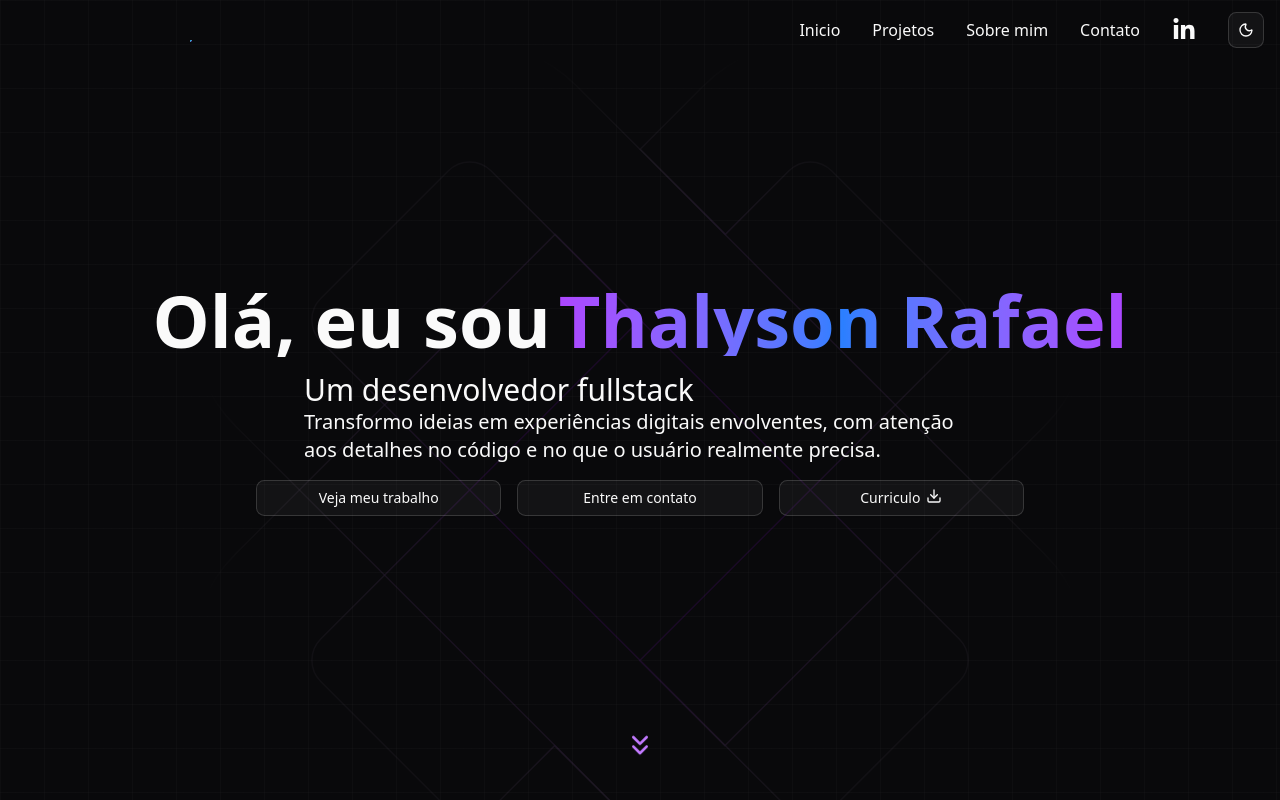
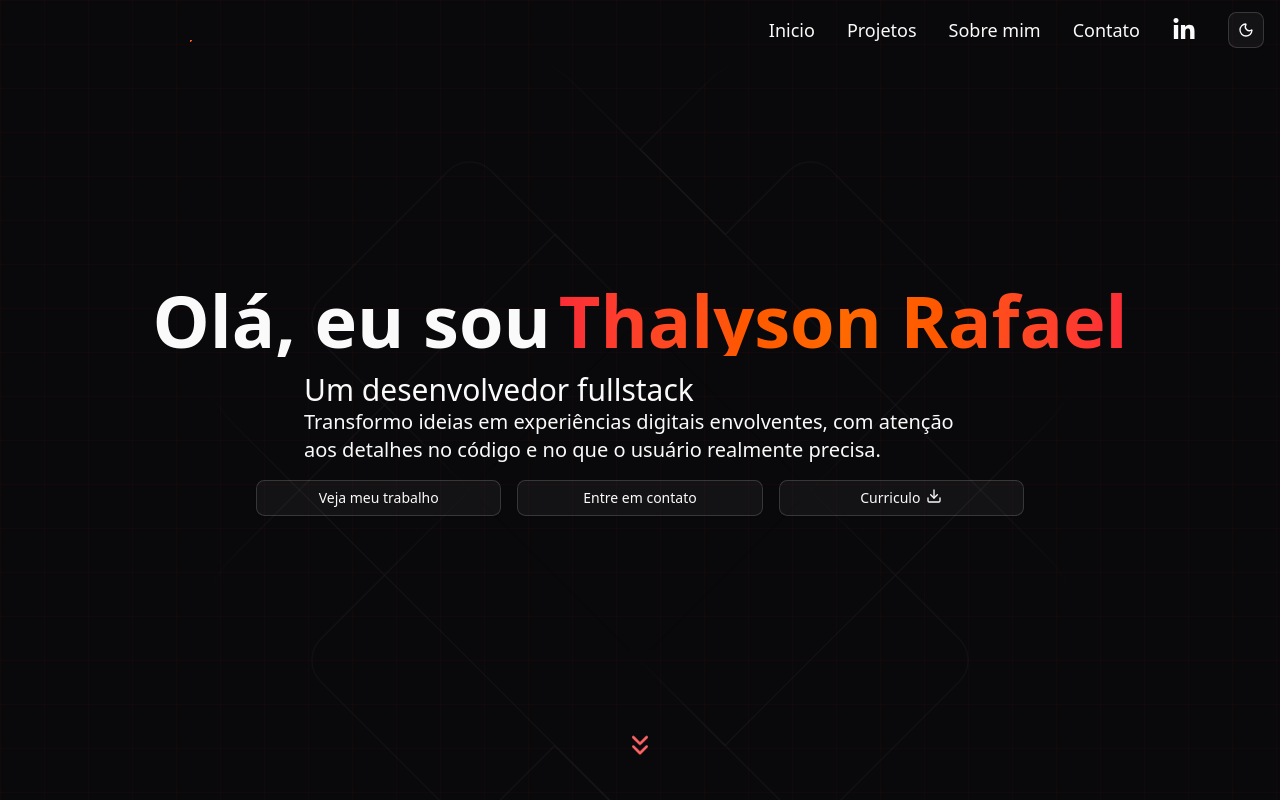
Before and after one commit to ThalysonRibeiro/my-portfolio-fullstack, a Next.js app: page / in a window 1280 px wide. Both pictures are taken after a click on the button "Inicio". Shown: the top 800 px of the page. Built offline with nearby package versions, Linux system fonts and the light colour scheme.

Commit message:
feat: update color scheme across components to enhance visual consistency

```diff
--- a/src/app/globals.css
+++ b/src/app/globals.css
@@ -51,8 +51,8 @@
   --card-foreground: oklch(0.141 0.005 285.823);
   --popover: oklch(1 0 0);
   --popover-foreground: oklch(0.141 0.005 285.823);
-  --primary: oklch(0.606 0.25 292.717);
-  --primary-foreground: oklch(0.969 0.016 293.756);
+  --primary: oklch(0.637 0.237 25.331);
+  --primary-foreground: oklch(0.971 0.013 17.38);
   --secondary: oklch(0.967 0.001 286.375);
   --secondary-foreground: oklch(0.21 0.006 285.885);
   --muted: oklch(0.967 0.001 286.375);
@@ -62,7 +62,7 @@
   --destructive: oklch(0.577 0.245 27.325);
   --border: oklch(0.92 0.004 286.32);
   --input: oklch(0.92 0.004 286.32);
-  --ring: oklch(0.606 0.25 292.717);
+  --ring: oklch(0.637 0.237 25.331);
   --chart-1: oklch(0.646 0.222 41.116);
   --chart-2: oklch(0.6 0.118 184.704);
   --chart-3: oklch(0.398 0.07 227.392);
@@ -70,12 +70,12 @@
   --chart-5: oklch(0.769 0.188 70.08);
   --sidebar: oklch(0.985 0 0);
   --sidebar-foreground: oklch(0.141 0.005 285.823);
-  --sidebar-primary: oklch(0.606 0.25 292.717);
-  --sidebar-primary-foreground: oklch(0.969 0.016 293.756);
+  --sidebar-primary: oklch(0.637 0.237 25.331);
+  --sidebar-primary-foreground: oklch(0.971 0.013 17.38);
   --sidebar-accent: oklch(0.967 0.001 286.375);
   --sidebar-accent-foreground: oklch(0.21 0.006 285.885);
   --sidebar-border: oklch(0.92 0.004 286.32);
-  --sidebar-ring: oklch(0.606 0.25 292.717);
+  --sidebar-ring: oklch(0.637 0.237 25.331);
 }
 
 .dark {
@@ -85,8 +85,8 @@
   --card-foreground: oklch(0.985 0 0);
   --popover: oklch(0.21 0.006 285.885);
   --popover-foreground: oklch(0.985 0 0);
-  --primary: oklch(0.541 0.281 293.009);
-  --primary-foreground: oklch(0.969 0.016 293.756);
+  --primary: oklch(0.637 0.237 25.331);
+  --primary-foreground: oklch(0.971 0.013 17.38);
   --secondary: oklch(0.274 0.006 286.033);
   --secondary-foreground: oklch(0.985 0 0);
   --muted: oklch(0.274 0.006 286.033);
@@ -96,7 +96,7 @@
   --destructive: oklch(0.704 0.191 22.216);
   --border: oklch(1 0 0 / 10%);
   --input: oklch(1 0 0 / 15%);
-  --ring: oklch(0.541 0.281 293.009);
+  --ring: oklch(0.637 0.237 25.331);
   --chart-1: oklch(0.488 0.243 264.376);
   --chart-2: oklch(0.696 0.17 162.48);
   --chart-3: oklch(0.769 0.188 70.08);
@@ -104,12 +104,12 @@
   --chart-5: oklch(0.645 0.246 16.439);
   --sidebar: oklch(0.21 0.006 285.885);
   --sidebar-foreground: oklch(0.985 0 0);
-  --sidebar-primary: oklch(0.541 0.281 293.009);
-  --sidebar-primary-foreground: oklch(0.969 0.016 293.756);
+  --sidebar-primary: oklch(0.637 0.237 25.331);
+  --sidebar-primary-foreground: oklch(0.971 0.013 17.38);
   --sidebar-accent: oklch(0.274 0.006 286.033);
   --sidebar-accent-foreground: oklch(0.985 0 0);
   --sidebar-border: oklch(1 0 0 / 10%);
-  --sidebar-ring: oklch(0.541 0.281 293.009);
+  --sidebar-ring: oklch(0.637 0.237 25.331);
 }
 
 
--- a/src/components/animatedBackground.tsx
+++ b/src/components/animatedBackground.tsx
@@ -32,7 +32,7 @@ export const AnimatedBackground = () => {
           transform="translate(-295.027 -193.118)"
           rx="1.07306"
           ry="1.07433"
-          fill="#945DD6"
+          fill="#ef4444"
         >
           <animateMotion dur="10s" repeatCount="indefinite" rotate="auto">
             <mpath xlinkHref="#path_2" />
@@ -84,7 +84,7 @@ export const AnimatedBackground = () => {
           rx="1.07433"
           ry="1.07306"
           transform="translate(-476.525 -363.313) rotate(90 476.525 363.313)"
-          fill="#945DD6"
+          fill="#ef4444"
         >
           <animateMotion dur="10s" repeatCount="indefinite" rotate="auto">
             <mpath xlinkHref="#path_0" />
@@ -105,7 +105,7 @@ export const AnimatedBackground = () => {
           rx="1.07433"
           ry="1.07306"
           transform="translate(-382.164 -155.029) rotate(90 382.164 155.029)"
-          fill="#945DD6"
+          fill="#ef4444"
         >
           <animateMotion
             dur="10s"
@@ -136,7 +136,7 @@ export const AnimatedBackground = () => {
           rx="1.07306"
           ry="1.07433"
           transform="translate(-333.324 -382.691) rotate(-180 333.324 382.691)"
-          fill="#945DD6"
+          fill="#ef4444"
         >
           <animateMotion
             dur="5s"
@@ -167,7 +167,7 @@ export const AnimatedBackground = () => {
           rx="1.07306"
           ry="1.07433"
           transform="translate(-165.524 -93.9596)"
-          fill="#945DD6"
+          fill="#ef4444"
         >
           <animateMotion
             dur="10s"
@@ -198,7 +198,7 @@ export const AnimatedBackground = () => {
           rx="1.07433"
           ry="1.07306"
           transform="translate(-476.525 -363.313) rotate(90 476.525 363.313)"
-          fill="#13ADC7"
+          fill="#f97316"
         >
           <animateMotion
             dur="12s"
@@ -232,7 +232,7 @@ export const AnimatedBackground = () => {
             gradientUnits="userSpaceOnUse"
             gradientTransform="translate(301 301) rotate(90) scale(300)"
           >
-            <stop offset="0.333333" stopColor="#7A0EBD" />
+            <stop offset="0.333333" stopColor="#fffff" />
             <stop offset="1" stopColor="white" stopOpacity="0" />
           </radialGradient>
           <radialGradient
@@ -243,7 +243,7 @@ export const AnimatedBackground = () => {
             gradientUnits="userSpaceOnUse"
             gradientTransform="translate(301 301) rotate(90) scale(300)"
           >
-            <stop offset="0.333333" stopColor="#7A0EBD" />
+            <stop offset="0.333333" stopColor="#fffff" />
             <stop offset="1" stopColor="white" stopOpacity="0" />
           </radialGradient>
           <radialGradient
@@ -254,7 +254,7 @@ export const AnimatedBackground = () => {
             gradientUnits="userSpaceOnUse"
             gradientTransform="translate(301 301) rotate(90) scale(300)"
           >
-            <stop offset="0.333333" stopColor="#7A0EBD" />
+            <stop offset="0.333333" stopColor="#fffff" />
             <stop offset="1" stopColor="white" stopOpacity="0" />
           </radialGradient>
           <linearGradient
@@ -265,8 +265,8 @@ export const AnimatedBackground = () => {
             y2="218.154"
             gradientUnits="userSpaceOnUse"
           >
-            <stop stopColor="#945DD6" />
-            <stop offset="1" stopColor="#945DD6" stopOpacity="0" />
+            <stop stopColor="#ef4444" />
+            <stop offset="1" stopColor="#ef4444" stopOpacity="0" />
           </linearGradient>
           <linearGradient
             id="paint4_linear"
@@ -276,8 +276,8 @@ export const AnimatedBackground = () => {
             y2="338.272"
             gradientUnits="userSpaceOnUse"
           >
-            <stop stopColor="#945DD6" />
-            <stop offset="1" stopColor="#945DD6" stopOpacity="0" />
+            <stop stopColor="#ef4444" />
+            <stop offset="1" stopColor="#ef4444" stopOpacity="0" />
           </linearGradient>
           <linearGradient
             id="paint5_linear"
@@ -287,8 +287,8 @@ export const AnimatedBackground = () => {
             y2="129.989"
             gradientUnits="userSpaceOnUse"
           >
-            <stop stopColor="#945DD6" />
-            <stop offset="1" stopColor="#945DD6" stopOpacity="0" />
+            <stop stopColor="#ef4444" />
+            <stop offset="1" stopColor="#ef4444" stopOpacity="0" />
           </linearGradient>
           <linearGradient
             id="paint6_linear"
@@ -298,8 +298,8 @@ export const AnimatedBackground = () => {
             y2="357.655"
             gradientUnits="userSpaceOnUse"
           >
-            <stop stopColor="#945DD6" />
-            <stop offset="1" stopColor="#945DD6" stopOpacity="0" />
+            <stop stopColor="#ef4444" />
+            <stop offset="1" stopColor="#ef4444" stopOpacity="0" />
           </linearGradient>
           <linearGradient
             id="paint7_linear"
@@ -309,8 +309,8 @@ export const AnimatedBackground = () => {
             y2="118.996"
             gradientUnits="userSpaceOnUse"
           >
-            <stop stopColor="#945DD6" />
-            <stop offset="1" stopColor="#945DD6" stopOpacity="0" />
+            <stop stopColor="#ef4444" />
+            <stop offset="1" stopColor="#ef4444" stopOpacity="0" />
           </linearGradient>
           <linearGradient
             id="paint8_linear"
@@ -320,8 +320,8 @@ export const AnimatedBackground = () => {
             y2="276.118"
             gradientUnits="userSpaceOnUse"
           >
-            <stop stopColor="#13ADC7" />
-            <stop offset="1" stopColor="#13ADC7" stopOpacity="0" />
+            <stop stopColor="#f97316" />
+            <stop offset="1" stopColor="#f97316" stopOpacity="0" />
           </linearGradient>
           <linearGradient
             id="paint9_linear"
@@ -331,8 +331,8 @@ export const AnimatedBackground = () => {
             y2="291.454"
             gradientUnits="userSpaceOnUse"
           >
-            <stop stopColor="#13ADC7" />
-            <stop offset="1" stopColor="#13ADC7" stopOpacity="0" />
+            <stop stopColor="#f97316" />
+            <stop offset="1" stopColor="#f97316" stopOpacity="0" />
           </linearGradient>
           <linearGradient
             id="paint10_linear"
@@ -342,8 +342,8 @@ export const AnimatedBackground = () => {
             y2="258.193"
             gradientUnits="userSpaceOnUse"
           >
-            <stop stopColor="#945DD6" />
-            <stop offset="1" stopColor="#945DD6" stopOpacity="0" />
+            <stop stopColor="#ef4444" />
+            <stop offset="1" stopColor="#ef4444" stopOpacity="0" />
           </linearGradient>
           <linearGradient
             id="paint11_linear"
@@ -353,8 +353,8 @@ export const AnimatedBackground = () => {
             y2="338.272"
             gradientUnits="userSpaceOnUse"
           >
-            <stop stopColor="#13ADC7" />
-            <stop offset="1" stopColor="#13ADC7" stopOpacity="0" />
+            <stop stopColor="#f97316" />
+            <stop offset="1" stopColor="#f97316" stopOpacity="0" />
           </linearGradient>
         </defs>
       </svg>
--- a/src/components/header.tsx
+++ b/src/components/header.tsx
@@ -46,11 +46,11 @@ export function Header() {
   };
 
   return (
-    <header className={`fixed w-full z-50 transition-all duration-300 ${isScrolled ? 'bg-background/80 backdrop-blur-xs shadow-lg' : 'bg-transparent'}`}>
+    <header className={`fixed w-full z-50 transition-all duration-300 ${isScrolled ? 'border-b border-red-500/50 bg-background/80 backdrop-blur-xs shadow-lg' : 'bg-transparent'}`}>
       <div className="container mx-auto px-4">
         <div className="h-15 flex items-center md:justify-end justify-between">
           {mounted && isLargeScreen && (
-            <h1 className="text-2xl font-bold bg-linear-to-tr from-purple-500 via-blue-500 to-purple-500 bg-clip-text text-transparent">
+            <h1 className="text-2xl font-bold bg-linear-to-tr from-red-500 via-orange-500 to-red-500 bg-clip-text text-transparent">
               TR
             </h1>
           )}
@@ -60,7 +60,7 @@ export function Header() {
               <button
                 key={item}
                 onClick={() => scrollToSection(item.toLowerCase().replace(' ', '-'))}
-                className="hover:text-purple-500 transition-colors"
+                className="hover:text-red-500 transition-colors cursor-pointer text-lg font-medium"
               >
                 {item}
               </button>
@@ -69,7 +69,7 @@ export function Header() {
               href="https://www.linkedin.com/in/thalyson-rafael/"
               target="_blank"
               rel="noopener noreferrer"
-              className="hover:text-purple-500 transition-colors"
+              className="hover:text-red-500 transition-colors"
             >
               <FaLinkedinIn size={24} />
             </Link>
@@ -81,7 +81,7 @@ export function Header() {
             className="md:hidden"
             onClick={() => setIsMenuOpen(!isMenuOpen)}
           >
-            <Menu size={24} className='hover:text-purple-500' />
+            <Menu size={24} className='hover:text-red-500' />
           </button>
         </div>
       </div>
@@ -98,7 +98,7 @@ export function Header() {
             <button
               key={item}
               onClick={() => scrollToSection(item.toLowerCase().replace(' ', '-'))}
-              className="hover:text-purple-500 transition-colors text-left"
+              className="hover:text-red-500 transition-colors text-left cursor-pointer"
             >
               {item}
             </button>
@@ -108,7 +108,7 @@ export function Header() {
               href="https://www.linkedin.com/in/thalyson-rafael/"
               target="_blank"
               rel="noopener noreferrer"
-              className="hover:text-purple-500 transition-colors"
+              className="hover:text-red-500 transition-colors"
             >
               <FaLinkedinIn size={24} />
             </Link>
--- a/src/components/hero.tsx
+++ b/src/components/hero.tsx
@@ -20,7 +20,7 @@ export function Hero() {
   };
   return (
     <section id="inicio" className="h-screen flex items-center justify-center">
-      <div className="absolute inset-0 -z-10 bg-[linear-gradient(to_right,#8080800a_1px,transparent_1px),linear-gradient(to_bottom,#8080800a_1px,transparent_1px)] bg-size-[44px_44px]" />
+      <div className="absolute inset-0 -z-10 bg-[linear-gradient(to_right,#ff00000a_1px,transparent_1px),linear-gradient(to_bottom,#ff00000a_1px,transparent_1px)] bg-size-[44px_44px]" />
       <div className='max-w-[900px] w-full absolute top-10 -z-10'>
         <AnimatedBackground />
       </div>
@@ -34,7 +34,7 @@ export function Hero() {
           >
             <h1 className="text-5xl sm:text-6xl md:text-7xl font-bold text-center flex gap-2 flex-col lg:flex-row">
               Olá, eu sou{' '}
-              <span className="bg-linear-to-r from-purple-500 via-blue-500 to-purple-500 bg-clip-text text-transparent">
+              <span className="bg-linear-to-r from-red-500 via-orange-500 to-red-500 bg-clip-text text-transparent">
                 Thalyson Rafael
               </span>
             </h1>
@@ -65,7 +65,7 @@ export function Hero() {
             <Button
               aria-label='scroll para projetos'
               onClick={scrollToProjects}
-              className="cursor-pointer col-span-2 md:col-span-1 w-full bg-linear-to-bl from-purple-600/0 to-blue-600/0 hover:from-blue-700 hover:to-purple-700 transition-colors duration-300"
+              className="cursor-pointer col-span-2 md:col-span-1 w-full bg-linear-to-bl from-red-600/0 to-orange-600/0 hover:from-orange-600 hover:to-red-600 hover:text-white transition-colors duration-300"
               variant={'outline'}
             >
               Veja meu trabalho
@@ -73,7 +73,7 @@ export function Hero() {
             <Button
               aria-label='scroll para contao'
               onClick={scrollToContac}
-              className='cursor-pointer bg-linear-to-bl from-purple-600/0 to-blue-600/0 hover:from-blue-700 hover:to-purple-700 transition-colors duration-300'
+              className='cursor-pointer bg-linear-to-bl from-red-600/0 to-orange-600/0 hover:from-orange-600 hover:to-red-600 hover:text-white transition-colors duration-300'
               variant={'outline'}
             >
               Entre em contato
@@ -81,7 +81,7 @@ export function Hero() {
             <Button
               aria-label='baixar curriculo'
               variant={'outline'}
-              className='cursor-pointer bg-linear-to-bl from-purple-600/0 to-blue-600/0 hover:from-blue-700 hover:to-purple-700 transition-colors duration-300'>
+              className='cursor-pointer bg-linear-to-bl from-red-600/0 to-orange-600/0 hover:from-orange-600 hover:to-red-600 hover:text-white transition-colors duration-300'>
               <a href="/Curriculo_Thalyson_Ribeiro.pdf"
                 download="Curriculo_Thalyson_Ribeiro.pdf"
                 className='flex gap-1.5'
@@ -94,7 +94,7 @@ export function Hero() {
         </div>
       </div>
       <div className="absolute bottom-8 left-1/2 transform -translate-x-1/2 animate-bounce">
-        <ChevronsDown aria-label='baixar curriculo' size={32} className="text-purple-400" />
+        <ChevronsDown aria-label='baixar curriculo' size={32} className="text-red-400" />
       </div>
     </section>
   )
--- a/src/components/skills.tsx
+++ b/src/components/skills.tsx
@@ -33,7 +33,7 @@ const Skills = () => {
 
   return (
     <article id="skills" className="flex flex-col items-center justify-center mt-10">
-      <h2 className="text-3xl font-bold mb-12 text-center bg-linear-to-r from-purple-400 to-blue-400 bg-clip-text text-transparent">
+      <h2 className="text-3xl font-bold mb-12 text-center bg-linear-to-r from-red-400 to-orange-400 bg-clip-text text-transparent">
         Habilidades e Tecnologias
       </h2>
       <div className="grid grid-cols-1  md:grid-cols-3 gap-4 w-full">
@@ -46,8 +46,8 @@ const Skills = () => {
             viewport={{ once: true }}
             className='list-disc'
           >
-            <Card key={category.title} className='relative group hover:border-purple-500/50 grayscale hover:grayscale-0 transition-all duration-300'>
-              <div className="absolute -z-[1] -inset-2 bg-linear-to-r from-purple-600 to-blue-600 rounded-lg opacity-0 group-hover:opacity-20 transition-opacity blur-lg" />
+            <Card key={category.title} className='relative group hover:border-red-500/50 grayscale hover:grayscale-0 transition-all duration-300'>
+              <div className="absolute -z-[1] -inset-2 bg-linear-to-r from-red-600 to-orange-600 rounded-lg opacity-0 group-hover:opacity-20 transition-opacity blur-lg" />
               <CardHeader>
                 <CardTitle className='flex gap-1.5 items-center'>{category.icon} {category.title}</CardTitle>
               </CardHeader>
```
Also changed, not shown: src/components/about.tsx (+4 -4 lines), src/components/contact.tsx (+10 -10 lines), src/components/projects.tsx (+9 -9 lines), 1 other file (tests, documents, lock files or other folders).
